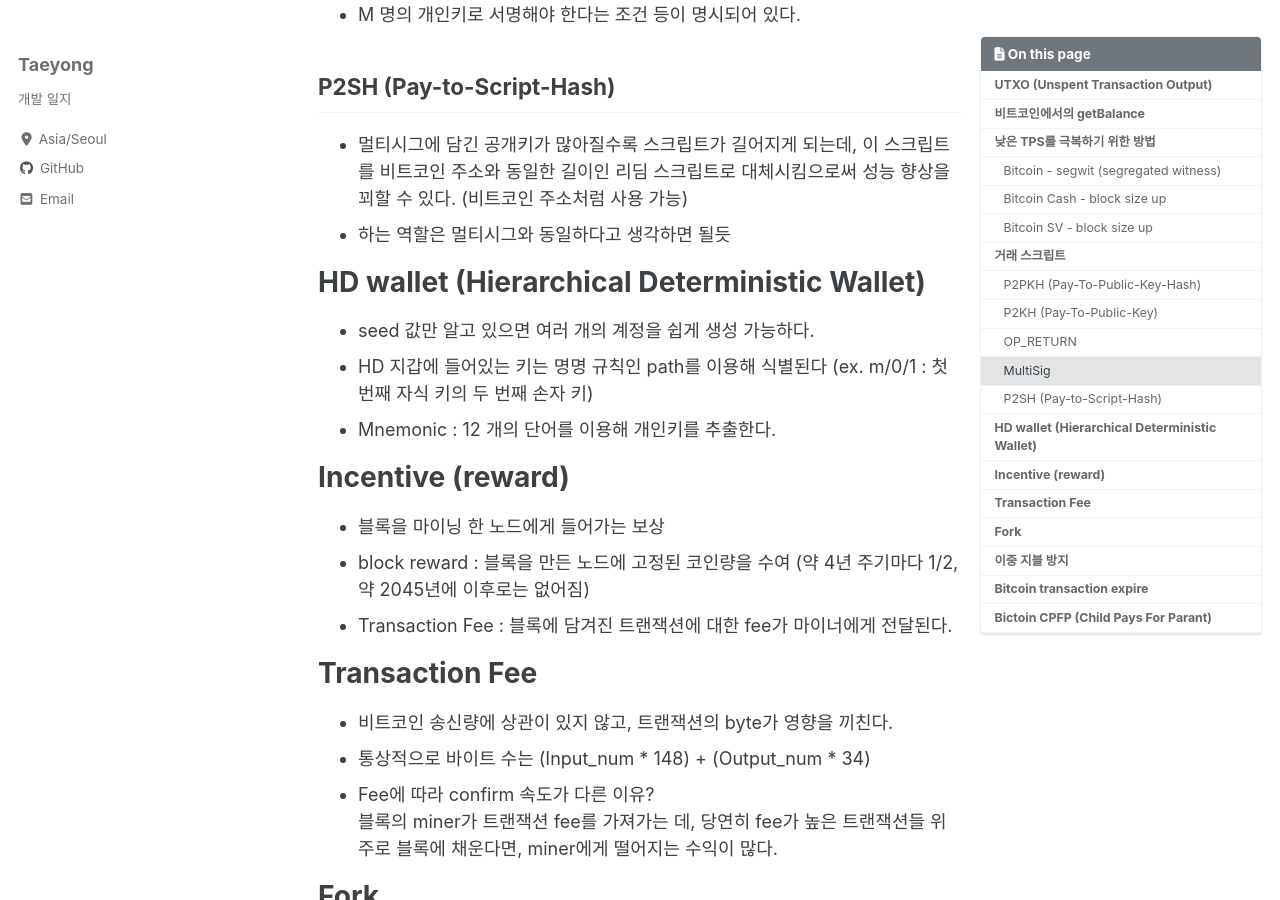
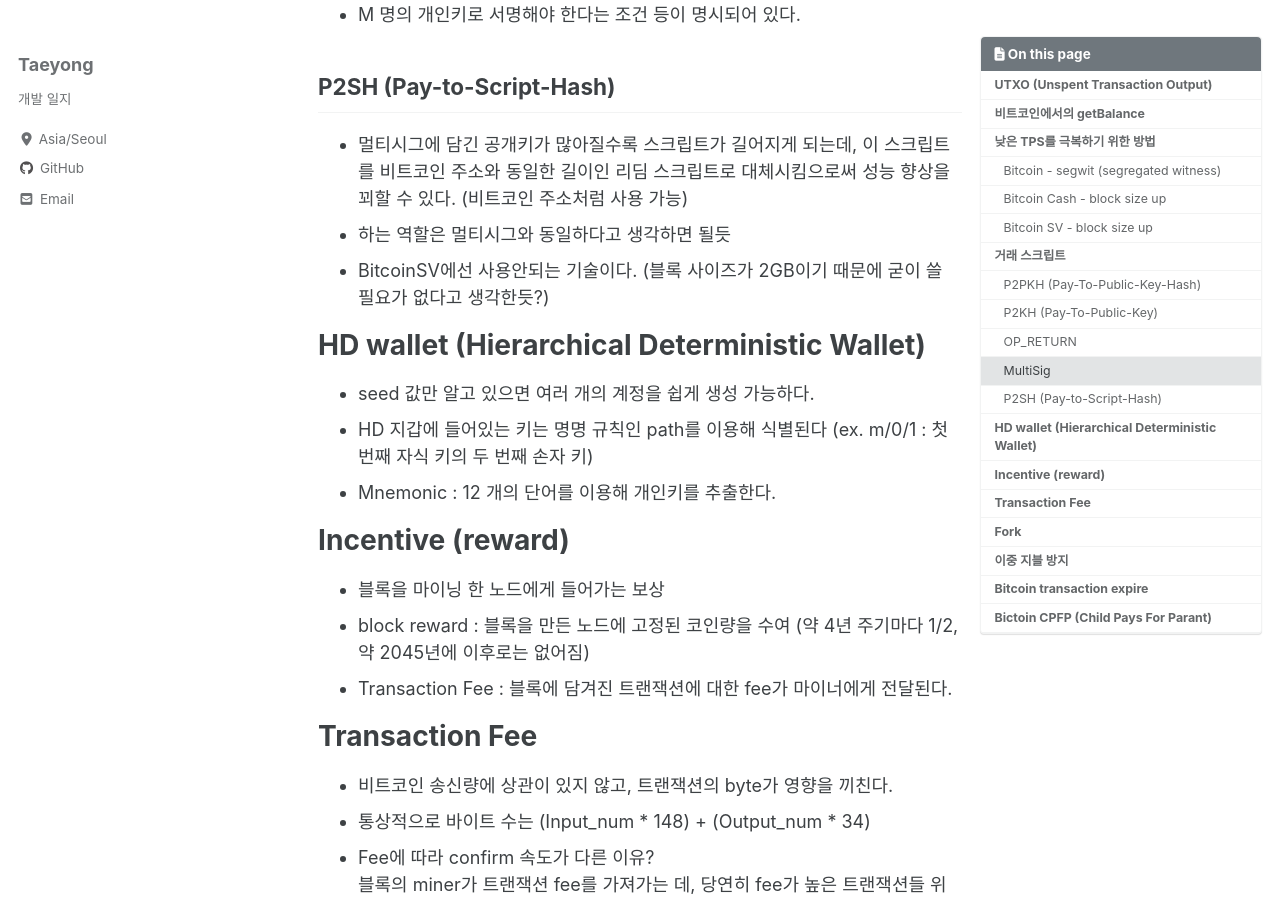
Before and after one commit to TaeYongHwang/TaeYongHwang.github.io, a Jekyll site: the page built from _posts/bitcoin/2020-05-28-bitcoin.md, in a window 1280 px wide and 900 px high, scrolled down 2119 px. Built offline with Jekyll 4.4.1, drawn with Linux system fonts in a browser that asks for light colours; cached includes are drawn as plain includes; nearby versions of some CDN libraries.

Commit message:
bitcoin 거래 스크립트

```diff
--- a/_posts/bitcoin/2020-05-28-bitcoin.md
+++ b/_posts/bitcoin/2020-05-28-bitcoin.md
@@ -58,6 +58,7 @@ NonSegwit : [nVersion] [txins] [txouts] nLocktime]
 - 멀티시그에 담긴 공개키가 많아질수록 스크립트가 길어지게 되는데, 이 스크립트를 비트코인 주소와 동일한 길이인 리딤 스크립트로 대체시킴으로써
  성능 향상을 꾀할 수 있다. (비트코인 주소처럼 사용 가능)
 - 하는 역할은 멀티시그와 동일하다고 생각하면 될듯
+- BitcoinSV에선 사용안되는 기술이다. (블록 사이즈가 2GB이기 때문에 굳이 쓸 필요가 없다고 생각한듯?)
 
 # HD wallet (Hierarchical Deterministic Wallet)
 - seed 값만 알고 있으면 여러 개의 계정을 쉽게 생성 가능하다.
```
